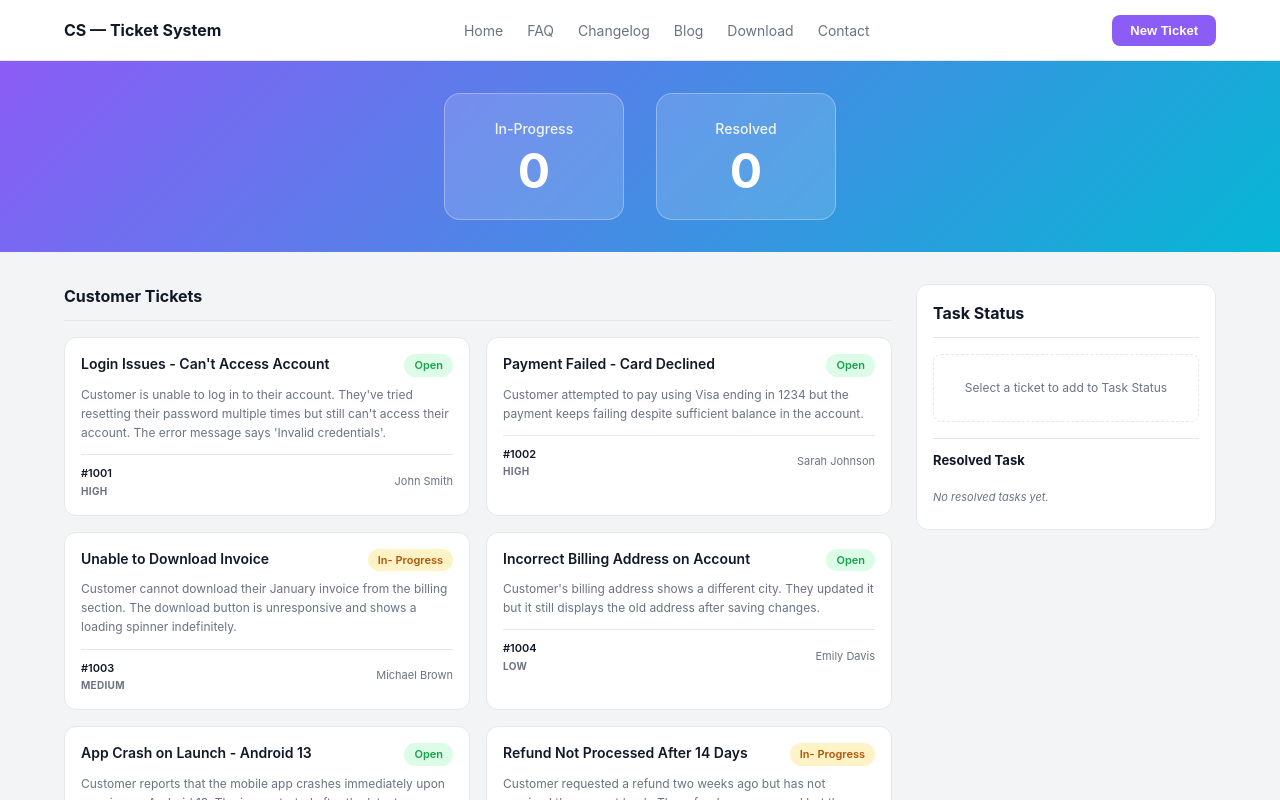
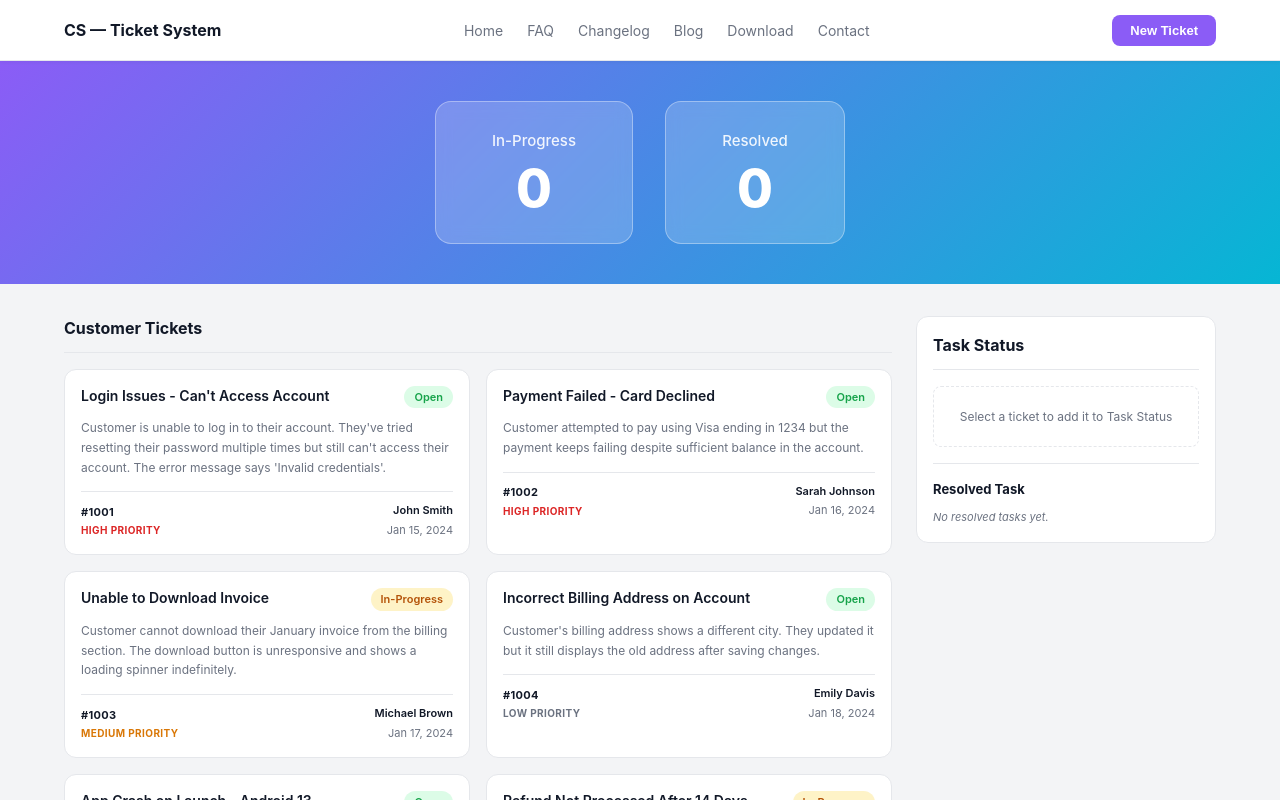
Before and after one commit to farabi1/customer-support-app, a React (Vite) app: page / in a window 1280 px wide. Shown: the top 800 px of the page. Built offline with nearby package versions, Linux system fonts and the light colour scheme.

Commit message:
Add toast notifications via react-toastify for ticket add and task complete actions

```diff
--- a/src/App.jsx
+++ b/src/App.jsx
@@ -1,4 +1,6 @@
 import { useState } from 'react'
+import { ToastContainer, toast } from 'react-toastify'
+import 'react-toastify/dist/ReactToastify.css'
 import './index.css'
 
 import Navbar from './components/Navbar'
@@ -10,35 +12,60 @@ import Footer from './components/Footer'
 import ticketsData from './data/tickets.json'
 
 function App() {
-  const [tickets] = useState(ticketsData)
+  // All tickets shown in the customer tickets grid
+  const [tickets, setTickets] = useState(ticketsData)
+  // Tickets currently sitting in the Task Status panel (in-progress)
   const [taskItems, setTaskItems] = useState([])
+  // Tickets that have been completed and resolved
   const [resolvedItems, setResolvedItems] = useState([])
 
-  // Add ticket to Task Status when card is clicked
-  function handleTicketClick(ticket) {
-    const alreadyInTask = taskItems.some((t) => t.id === ticket.id)
-    const alreadyResolved = resolvedItems.some((t) => t.id === ticket.id)
-    if (!alreadyInTask && !alreadyResolved) {
-      setTaskItems((prev) => [...prev, ticket])
-    }
-  }
-
-  // Move task to Resolved when Complete is clicked
-  function handleComplete(ticketId) {
-    const ticket = taskItems.find((t) => t.id === ticketId)
-    if (ticket) {
-      setTaskItems((prev) => prev.filter((t) => t.id !== ticketId))
-      setResolvedItems((prev) => [...prev, ticket])
-    }
-  }
-
-  const selectedIds = new Set([
+  // IDs of tickets already added (to prevent duplicates & show visual state)
+  const addedIds = new Set([
     ...taskItems.map((t) => t.id),
     ...resolvedItems.map((t) => t.id),
   ])
 
+  // ── Click ticket card → add to Task Status ──────────────────────────────
+  function handleTicketClick(ticket) {
+    if (addedIds.has(ticket.id)) {
+      toast.info(`"${ticket.title}" is already in Task Status.`, {
+        position: 'top-right',
+        autoClose: 2500,
+      })
+      return
+    }
+
+    setTaskItems((prev) => [...prev, ticket])
+
+    toast.success(`Ticket added to Task Status!`, {
+      position: 'top-right',
+      autoClose: 3000,
+    })
+  }
+
+  // ── Click Complete → resolve ticket and remove from grid ─────────────────
+  function handleComplete(ticketId) {
+    const ticket = taskItems.find((t) => t.id === ticketId)
+    if (!ticket) return
+
+    // Remove from Task Status panel
+    setTaskItems((prev) => prev.filter((t) => t.id !== ticketId))
+    // Add to Resolved list
+    setResolvedItems((prev) => [...prev, ticket])
+    // Remove from Customer Tickets grid
+    setTickets((prev) => prev.filter((t) => t.id !== ticketId))
+
+    toast.success(`"${ticket.title}" has been resolved! ✅`, {
+      position: 'top-right',
+      autoClose: 3500,
+    })
+  }
+
   return (
     <>
+      {/* Toast container — renders notifications */}
+      <ToastContainer />
+
       <Navbar />
 
       <HeroBanner
@@ -49,27 +76,36 @@ function App() {
       <main className="main-content">
         <div className="container">
           <div className="content-grid">
-            {/* Left — Customer Tickets */}
+
+            {/* ── Left: Customer Tickets grid ─────────────────────────── */}
             <section>
               <h2 className="section-title">Customer Tickets</h2>
+
+              {tickets.length === 0 ? (
+                <div className="tickets-empty">
+                  <p>🎉 All tickets have been resolved!</p>
+                </div>
+              ) : (
                 <div className="tickets-list">
                   {tickets.map((ticket) => (
                     <TicketCard
                       key={ticket.id}
                       ticket={ticket}
-                    isSelected={selectedIds.has(ticket.id)}
+                      isSelected={addedIds.has(ticket.id)}
                       onClick={() => handleTicketClick(ticket)}
                     />
                   ))}
                 </div>
+              )}
             </section>
 
-            {/* Right — Task Status */}
+            {/* ── Right: Task Status panel ─────────────────────────────── */}
             <TaskStatusPanel
               taskItems={taskItems}
               resolvedItems={resolvedItems}
               onComplete={handleComplete}
             />
+
           </div>
         </div>
       </main>
--- a/src/components/TaskStatusPanel.jsx
+++ b/src/components/TaskStatusPanel.jsx
@@ -3,15 +3,18 @@ function TaskStatusPanel({ taskItems, resolvedItems, onComplete }) {
     <aside className="task-panel">
       <h2 className="section-title">Task Status</h2>
 
-      {/* Active tasks */}
+      {/* ── Active Tasks ───────────────────────────────────────── */}
       {taskItems.length === 0 ? (
         <p className="task-panel__placeholder">
-          Select a ticket to add to Task Status
+          Select a ticket to add it to Task Status
         </p>
       ) : (
         taskItems.map((ticket) => (
           <div key={ticket.id} className="task-item">
+            <div className="task-item__info">
               <span className="task-item__title">{ticket.title}</span>
+              <span className="task-item__customer">{ticket.customer}</span>
+            </div>
             <button
               type="button"
               className="task-item__btn"
@@ -23,7 +26,8 @@ function TaskStatusPanel({ taskItems, resolvedItems, onComplete }) {
         ))
       )}
 
-      {/* Resolved section */}
+      {/* ── Resolved Section ───────────────────────────────────── */}
+      <div className="task-panel__resolved-section">
         <p className="task-panel__resolved-title">Resolved Task</p>
 
         {resolvedItems.length === 0 ? (
@@ -31,10 +35,12 @@ function TaskStatusPanel({ taskItems, resolvedItems, onComplete }) {
         ) : (
           resolvedItems.map((ticket) => (
             <div key={ticket.id} className="resolved-item">
+              <span className="resolved-item__check">✓</span>
               <span className="resolved-item__title">{ticket.title}</span>
             </div>
           ))
         )}
+      </div>
     </aside>
   )
 }
--- a/src/components/TicketCard.jsx
+++ b/src/components/TicketCard.jsx
@@ -1,8 +1,8 @@
 function TicketCard({ ticket, isSelected, onClick }) {
   const priorityClass =
-    ticket.priority === 'HIGH PRIORITY'
+    ticket.priority === 'HIGH'
       ? 'priority--high'
-      : ticket.priority === 'MEDIUM PRIORITY'
+      : ticket.priority === 'MEDIUM'
       ? 'priority--medium'
       : 'priority--low'
 
@@ -10,7 +10,13 @@ function TicketCard({ ticket, isSelected, onClick }) {
     ticket.status === 'Open' ? 'badge--open' : 'badge--inprogress'
 
   const statusLabel =
-    ticket.status === 'In-Progress' ? 'In- Progress' : ticket.status
+    ticket.status === 'In-Progress' ? 'In-Progress' : ticket.status
+
+  const formattedDate = new Date(ticket.createdAt).toLocaleDateString('en-US', {
+    month: 'short',
+    day: 'numeric',
+    year: 'numeric',
+  })
 
   return (
     <article
@@ -20,24 +26,28 @@ function TicketCard({ ticket, isSelected, onClick }) {
       tabIndex={0}
       onKeyDown={(e) => e.key === 'Enter' && onClick()}
       aria-pressed={isSelected}
+      title={isSelected ? 'Already added to Task Status' : 'Click to add to Task Status'}
     >
+      {/* Card Header: title + status badge */}
       <div className="ticket-card__header">
         <h3 className="ticket-card__title">{ticket.title}</h3>
         <span className={`badge ${statusClass}`}>{statusLabel}</span>
       </div>
 
+      {/* Description */}
       <p className="ticket-card__desc">{ticket.description}</p>
 
+      {/* Footer metadata */}
       <div className="ticket-card__footer">
         <div className="ticket-card__meta">
           <span className="ticket-card__id">{ticket.id}</span>
           <span className={`priority-badge ${priorityClass}`}>
-            {ticket.priority}
+            {ticket.priority} PRIORITY
           </span>
         </div>
         <div className="ticket-card__info">
-          <span>{ticket.customer}</span>
-          <span>{ticket.date}</span>
+          <span className="ticket-card__customer">{ticket.customer}</span>
+          <span className="ticket-card__date">{formattedDate}</span>
         </div>
       </div>
     </article>
--- a/src/index.css
+++ b/src/index.css
@@ -29,7 +29,7 @@
   --radius-lg: 12px;
   --radius-xl: 16px;
   --shadow-sm: 0 1px 3px rgba(0, 0, 0, 0.1);
-  --shadow-md: 0 4px 6px rgba(0, 0, 0, 0.07);
+  --shadow-md: 0 4px 12px rgba(0, 0, 0, 0.1);
 }
 
 body {
@@ -65,6 +65,7 @@ body {
   position: sticky;
   top: 0;
   z-index: 100;
+  box-shadow: 0 1px 4px rgba(0,0,0,0.05);
 }
 
 .navbar__inner {
@@ -128,8 +129,7 @@ body {
    ============================================= */
 .hero-banner {
   background: linear-gradient(135deg, #8b5cf6 0%, #06b6d4 100%);
-  padding: 32px 0;
-  margin: 0;
+  padding: 40px 0;
 }
 
 .hero-banner__inner {
@@ -137,29 +137,35 @@ body {
   align-items: center;
   justify-content: center;
   gap: 32px;
+  flex-wrap: wrap;
 }
 
 .stat-card {
-  background: rgba(255, 255, 255, 0.15);
-  border: 1px solid rgba(255, 255, 255, 0.3);
+  background: rgba(255, 255, 255, 0.18);
+  border: 1px solid rgba(255, 255, 255, 0.35);
   border-radius: var(--radius-xl);
-  padding: 24px 48px;
+  padding: 28px 56px;
   text-align: center;
   color: #fff;
   min-width: 180px;
-  backdrop-filter: blur(6px);
+  backdrop-filter: blur(8px);
+  transition: transform 0.2s;
+}
+
+.stat-card:hover {
+  transform: translateY(-2px);
 }
 
 .stat-card__label {
-  font-size: 14px;
+  font-size: 15px;
   font-weight: 500;
   opacity: 0.9;
-  margin-bottom: 8px;
+  margin-bottom: 10px;
 }
 
 .stat-card__value {
-  font-size: 48px;
-  font-weight: 700;
+  font-size: 52px;
+  font-weight: 800;
   line-height: 1;
 }
 
@@ -191,6 +197,19 @@ body {
 }
 
 /* =============================================
+   TICKETS EMPTY STATE
+   ============================================= */
+.tickets-empty {
+  background: var(--color-white);
+  border: 2px dashed var(--color-border);
+  border-radius: var(--radius-lg);
+  padding: 48px 24px;
+  text-align: center;
+  color: var(--color-text-muted);
+  font-size: 15px;
+}
+
+/* =============================================
    TICKET CARD
    ============================================= */
 .tickets-list {
@@ -201,21 +220,28 @@ body {
 
 .ticket-card {
   background: var(--color-white);
-  border: 1px solid var(--color-border);
+  border: 1.5px solid var(--color-border);
   border-radius: var(--radius-lg);
   padding: 16px;
   cursor: pointer;
-  transition: box-shadow 0.15s, border-color 0.15s;
+  transition: box-shadow 0.15s, border-color 0.15s, transform 0.15s;
 }
 
 .ticket-card:hover {
   box-shadow: var(--shadow-md);
   border-color: #d1d5db;
+  transform: translateY(-1px);
+}
+
+.ticket-card:focus-visible {
+  outline: 2px solid var(--color-primary);
+  outline-offset: 2px;
 }
 
 .ticket-card.selected {
   border-color: var(--color-primary);
-  box-shadow: 0 0 0 2px rgba(139, 92, 246, 0.15);
+  background: #faf5ff;
+  box-shadow: 0 0 0 3px rgba(139, 92, 246, 0.12);
 }
 
 .ticket-card__header {
@@ -223,7 +249,7 @@ body {
   align-items: flex-start;
   justify-content: space-between;
   gap: 8px;
-  margin-bottom: 8px;
+  margin-bottom: 10px;
 }
 
 .ticket-card__title {
@@ -258,8 +284,8 @@ body {
 .ticket-card__desc {
   font-size: 12px;
   color: var(--color-text-muted);
-  line-height: 1.6;
-  margin-bottom: 12px;
+  line-height: 1.65;
+  margin-bottom: 14px;
   display: -webkit-box;
   -webkit-line-clamp: 3;
   -webkit-box-orient: vertical;
@@ -268,7 +294,7 @@ body {
 
 .ticket-card__footer {
   display: flex;
-  align-items: center;
+  align-items: flex-end;
   justify-content: space-between;
   gap: 8px;
   font-size: 11px;
@@ -280,38 +306,40 @@ body {
 .ticket-card__meta {
   display: flex;
   flex-direction: column;
-  gap: 2px;
+  gap: 3px;
 }
 
 .ticket-card__id {
-  font-weight: 600;
+  font-weight: 700;
   color: var(--color-dark);
   font-size: 11px;
+  letter-spacing: 0.3px;
 }
 
 .priority-badge {
   font-size: 10px;
   font-weight: 700;
-  letter-spacing: 0.3px;
+  letter-spacing: 0.4px;
 }
 
-.priority--high {
-  color: #dc2626;
-}
-
-.priority--medium {
-  color: #d97706;
-}
-
-.priority--low {
-  color: #6b7280;
-}
+.priority--high   { color: #dc2626; }
+.priority--medium { color: #d97706; }
+.priority--low    { color: #6b7280; }
 
 .ticket-card__info {
   text-align: right;
   display: flex;
   flex-direction: column;
-  gap: 2px;
+  gap: 3px;
+}
+
+.ticket-card__customer {
+  font-weight: 600;
+  color: var(--color-dark);
+}
+
+.ticket-card__date {
+  color: var(--color-text-muted);
 }
 
 /* =============================================
@@ -319,21 +347,22 @@ body {
    ============================================= */
 .task-panel {
   background: var(--color-white);
-  border: 1px solid var(--color-border);
+  border: 1.5px solid var(--color-border);
   border-radius: var(--radius-lg);
   padding: 16px;
   position: sticky;
-  top: 80px;
+  top: 76px;
 }
 
 .task-panel__placeholder {
   font-size: 12px;
   color: var(--color-text-muted);
   text-align: center;
-  padding: 24px 12px;
+  padding: 20px 12px;
   border: 1.5px dashed var(--color-border);
   border-radius: var(--radius-md);
   margin-bottom: 16px;
+  line-height: 1.6;
 }
 
 .task-item {
@@ -345,15 +374,30 @@ body {
   display: flex;
   align-items: center;
   justify-content: space-between;
-  gap: 8px;
+  gap: 10px;
+}
+
+.task-item__info {
+  flex: 1;
+  min-width: 0;
+  display: flex;
+  flex-direction: column;
+  gap: 2px;
 }
 
 .task-item__title {
   font-size: 12px;
   font-weight: 600;
   color: var(--color-dark);
-  flex: 1;
   line-height: 1.4;
+  white-space: nowrap;
+  overflow: hidden;
+  text-overflow: ellipsis;
+}
+
+.task-item__customer {
+  font-size: 11px;
+  color: var(--color-text-muted);
 }
 
 .task-item__btn {
@@ -361,7 +405,7 @@ body {
   color: #fff;
   border: none;
   border-radius: var(--radius-sm);
-  padding: 4px 12px;
+  padding: 5px 12px;
   font-size: 11px;
   font-weight: 600;
   cursor: pointer;
@@ -374,34 +418,50 @@ body {
   background: #15803d;
 }
 
+/* ── Resolved Section ─────────────────────── */
+.task-panel__resolved-section {
+  margin-top: 16px;
+  padding-top: 4px;
+  border-top: 1px solid var(--color-border);
+}
+
 .task-panel__resolved-title {
   font-size: 13px;
   font-weight: 700;
   color: var(--color-dark);
   margin-bottom: 10px;
   padding-top: 12px;
-  border-top: 1px solid var(--color-border);
+}
+
+.task-panel__empty {
+  font-size: 11px;
+  color: var(--color-text-muted);
+  font-style: italic;
 }
 
 .resolved-item {
-  background: #f9fafb;
-  border: 1px solid var(--color-border);
+  display: flex;
+  align-items: center;
+  gap: 8px;
+  background: #f0fdf4;
+  border: 1px solid #bbf7d0;
   border-radius: var(--radius-md);
-  padding: 10px 12px;
-  margin-bottom: 8px;
+  padding: 8px 12px;
+  margin-bottom: 6px;
+}
+
+.resolved-item__check {
+  color: #16a34a;
+  font-weight: 700;
+  font-size: 13px;
+  flex-shrink: 0;
 }
 
 .resolved-item__title {
   font-size: 12px;
   font-weight: 600;
   color: var(--color-dark);
-}
-
-.task-panel__empty {
-  font-size: 11px;
-  color: var(--color-text-muted);
-  font-style: italic;
-  padding: 8px 0;
+  line-height: 1.4;
 }
 
 /* =============================================
@@ -496,8 +556,14 @@ body {
 }
 
 /* =============================================
-   RESPONSIVE
+   RESPONSIVE — TABLET
    ============================================= */
+@media (max-width: 1024px) {
+  .content-grid {
+    grid-template-columns: 1fr 280px;
+  }
+}
+
 @media (max-width: 900px) {
   .content-grid {
     grid-template-columns: 1fr;
@@ -505,10 +571,6 @@ body {
 
   .task-panel {
     position: static;
-  }
-
-  .tickets-list {
-    grid-template-columns: 1fr;
   }
 
   .footer__grid {
@@ -519,18 +581,43 @@ body {
   .hero-banner__inner {
     gap: 16px;
   }
+
+  .stat-card {
+    padding: 24px 40px;
+  }
 }
 
-@media (max-width: 600px) {
+/* =============================================
+   RESPONSIVE — MOBILE
+   ============================================= */
+@media (max-width: 640px) {
   .navbar__links {
     display: none;
   }
 
+  .tickets-list {
+    grid-template-columns: 1fr;
+  }
+
   .footer__grid {
     grid-template-columns: 1fr;
+    gap: 20px;
   }
 
   .stat-card {
     padding: 20px 32px;
+    min-width: 140px;
+  }
+
+  .stat-card__value {
+    font-size: 40px;
+  }
+
+  .content-grid {
+    grid-template-columns: 1fr;
+  }
+
+  .container {
+    padding: 0 16px;
   }
 }
```
Lines whose indentation alone changed are shown as unchanged.
